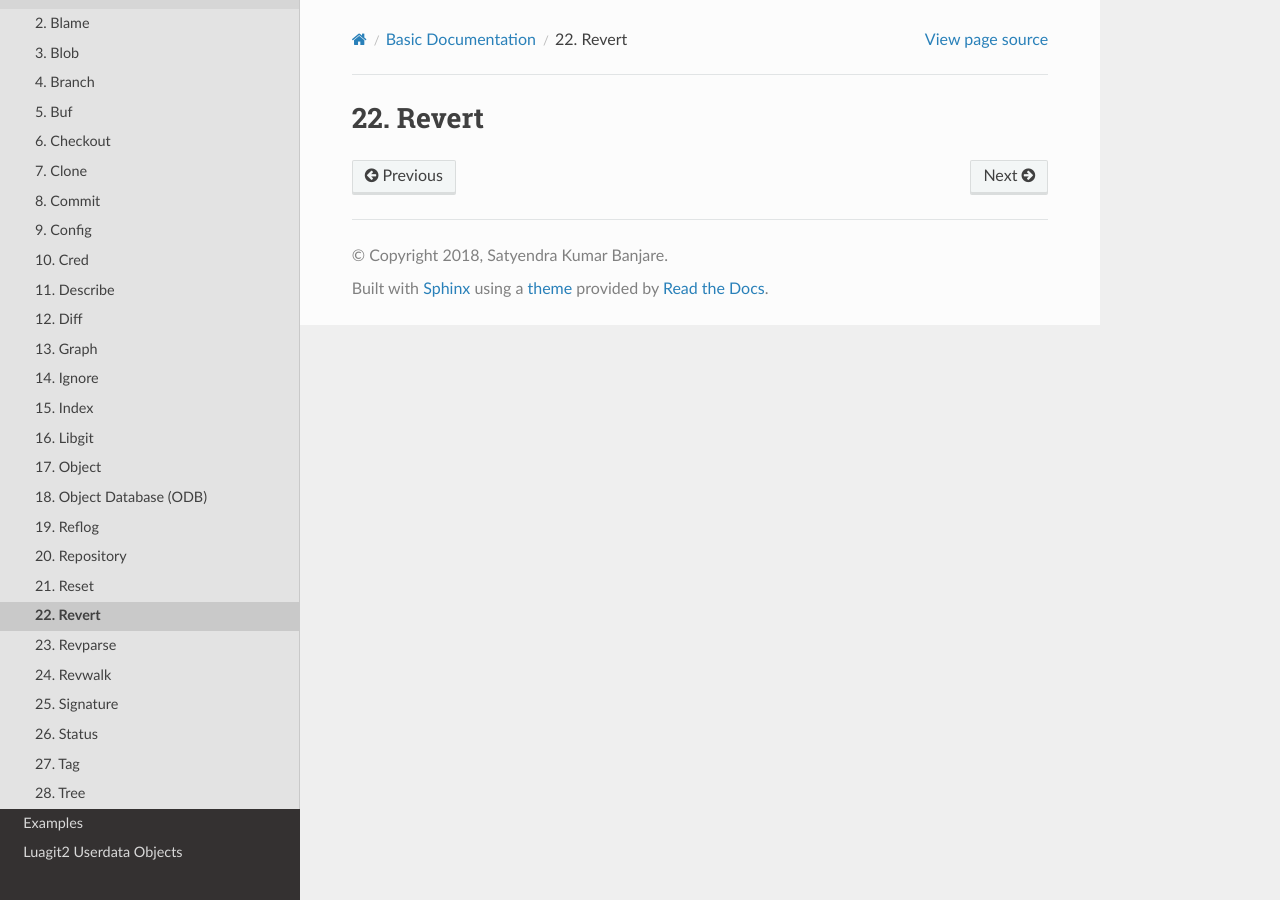
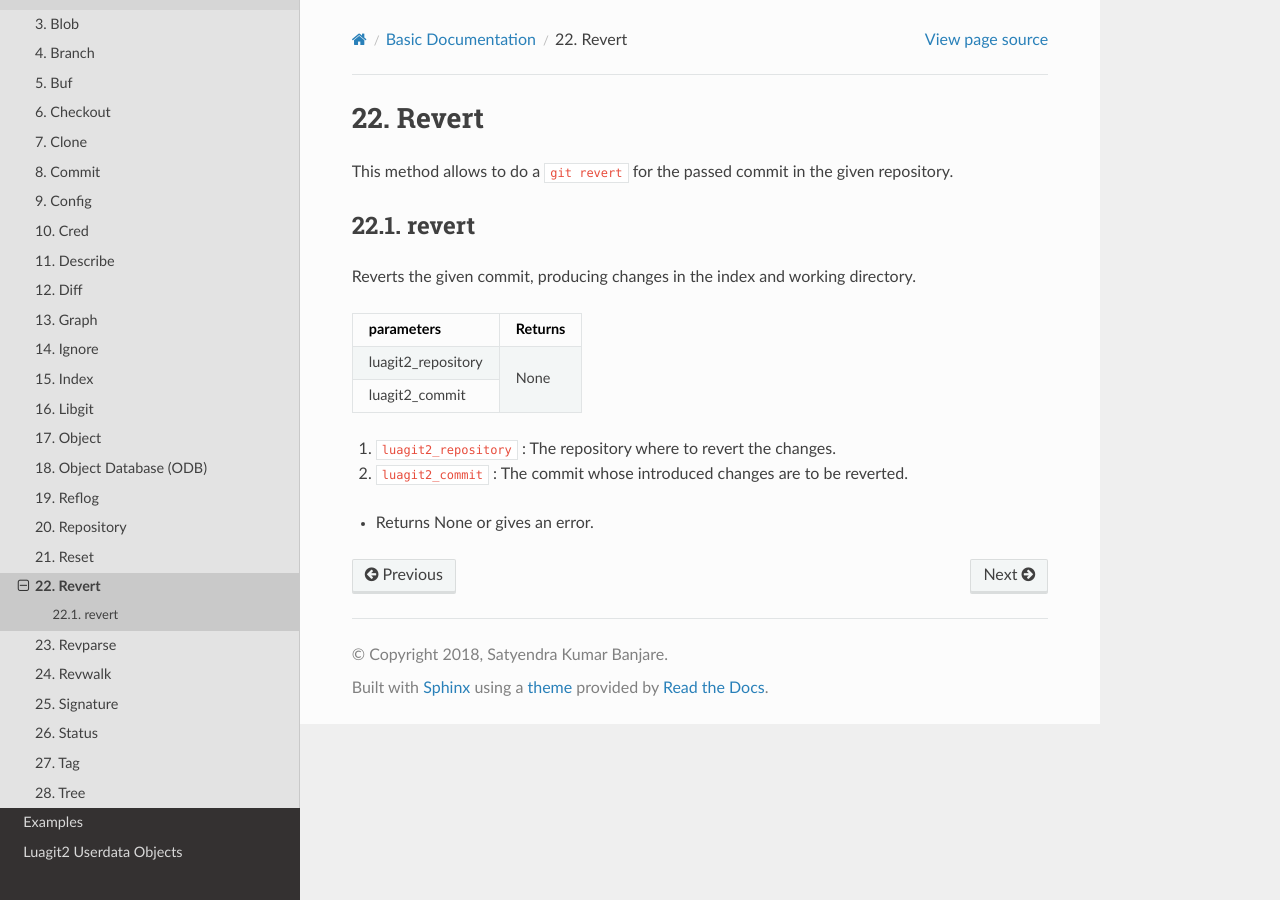
Before and after one commit to SatyendraBanjare/luagit2, a Sphinx documentation site: the page built from docs/source/basic/revert.rst, in a window 1280 px wide. Built offline with Sphinx 7.4.7 and the Read the Docs theme 2.0.0, drawn with Linux system fonts in a browser that asks for light colours; pages that are not in the unit, such as notebooks, are missing from menus.

Commit message:
docs(revert): added docs

```diff
--- a/docs/source/basic/revert.rst
+++ b/docs/source/basic/revert.rst
@@ -1,2 +1,22 @@
 Revert
 ======
+
+This method allows to do a ``git revert`` for the passed commit in the given repository.
+
+revert
+------
+
+Reverts the given commit, producing changes in the index and working directory.
+
++---------------------------+---------------------------------+
+| parameters                | Returns                         |
++===========================+=================================+
+| luagit2_repository        | None                            |
++---------------------------+                                 +
+| luagit2_commit            |                                 |
++---------------------------+---------------------------------+
+
+1. ``luagit2_repository`` : The repository where to revert the changes.
+2. ``luagit2_commit`` : The commit whose introduced changes are to be reverted.
+
+* Returns None or gives an error.
```
